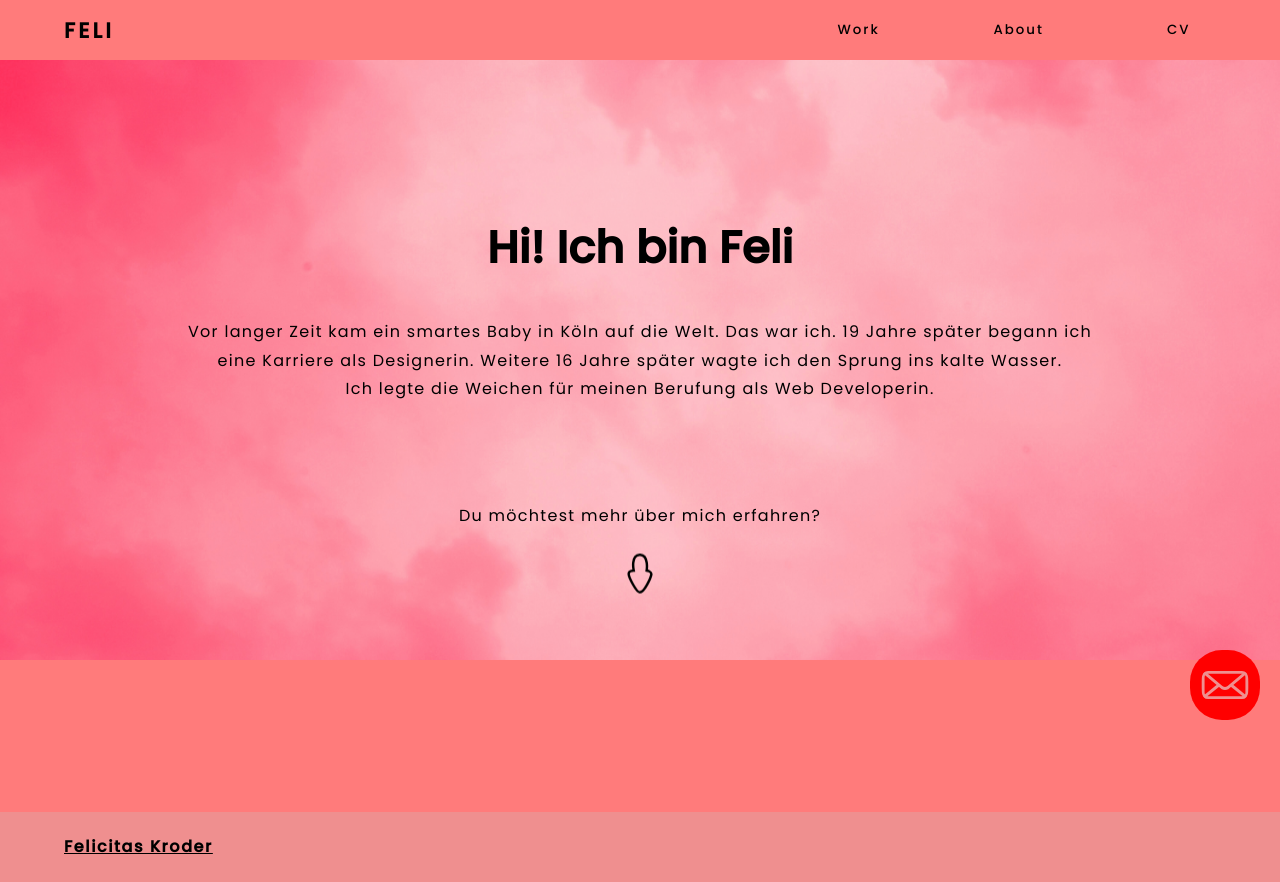
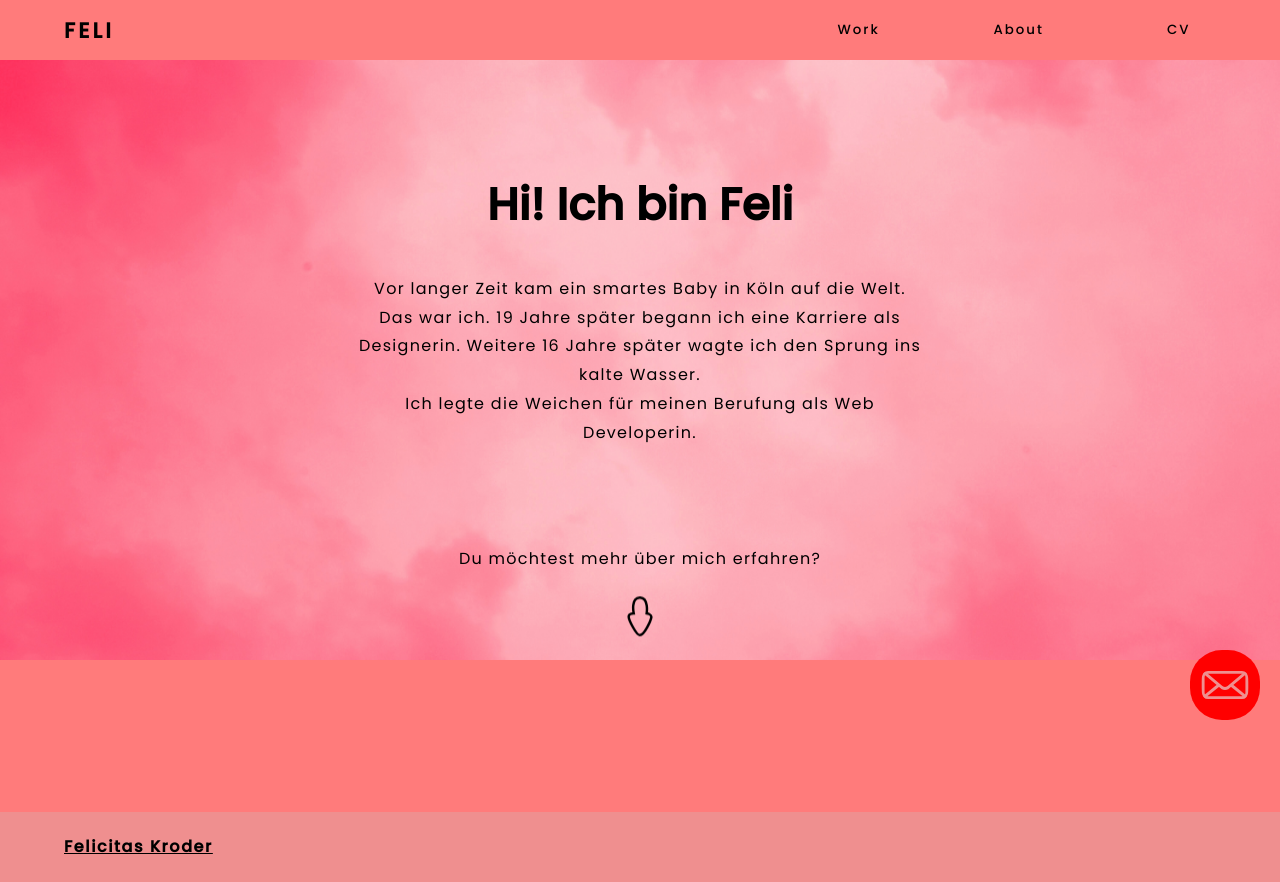
Before and after one commit to FeliKroder/FeliKroder.github.io, a Next.js app: page / in a window 1280 px wide. Built offline with nearby package versions, Linux system fonts and the light colour scheme.

Commit message:
Fix Layout

```diff
--- a/design-system/StyledDiv.js
+++ b/design-system/StyledDiv.js
@@ -1,4 +1,4 @@
-import styled from "styled-components";
+import styled, { css } from "styled-components";
 
 export const StyledDiv = styled.div`
   display: flex;
@@ -8,9 +8,17 @@ export const StyledDiv = styled.div`
   // margin: 3em 0 0 0;
   background-color: var(--accent-color-medium);
 
+  ${({ $isAbout }) =>
+    $isAbout &&
+    css`
+      height: 1px;
+      background-color: var(--premium-color);
+      margin: 30em 0 0 0;
+    `};
+
   @media (max-width: 670px) {
     height: 60px;
     padding: 1em 0 0 1.7em;
-    margin: 30em 0 0 0;
+    margin: 15em 0 0 0;
   }
 `;
--- a/design-system/StyledText.js
+++ b/design-system/StyledText.js
@@ -55,14 +55,14 @@ export const StyledOverlayText = styled.p`
   letter-spacing: 0.08em;
   line-height: 180%;
   width: 100vw;
-  max-width: 60em;
+  max-width: 38em;
+
   // border: solid red 2px;
 
   ${({ $isAbout }) =>
     $isAbout &&
     css`
-      width: 40em;
-      padding: 0.5em 1.3em 0 1.3em;
+      padding: 0 1.3em 2em 1.3em;
       font-size: 0.9em;
       letter-spacing: 0.04em;
     `};
--- a/design-system/StyledWerkzeugkasten.js
+++ b/design-system/StyledWerkzeugkasten.js
@@ -5,7 +5,7 @@ export const StyledWerkzeugkasten = styled.div`
   justify-content: center;
   width: auto;
   max-height: 350px;
-  margin: 14em 0 10em 0;
+  margin: 12em 0 10em 0;
 
   // border: solid 1px blue;
 
--- a/pages/about.jsx
+++ b/pages/about.jsx
@@ -12,6 +12,7 @@ import {
   StyledOverlayTitle,
 } from "@/design-system/StyledText";
 import { StyledLamp } from "@/design-system/StyledImage";
+import { StyledDiv } from "@/design-system/StyledDiv";
 
 export default function Home() {
   return (
@@ -45,7 +46,7 @@ export default function Home() {
               Feli's Werkzeugkasten
             </StyledOverlayTitle>
             <StyledOverlayText $isAbout>
-              Du möchtest mehr über mich erfahren? Hover über die Elemente. Mein
+              Du möchtest mehr über mich erfahren? Klicke auf die Elemente. Mein
               Werkzeugkasten erzählt dir etwas über mich!
             </StyledOverlayText>
           </StyledOverlayTextBox>
@@ -105,6 +106,7 @@ export default function Home() {
             </StyledItemContainer>
           </StyledWerkzeugkasten>
         </StyledContainer>
+        <StyledDiv $isAbout></StyledDiv>
       </main>
     </>
   );
```
